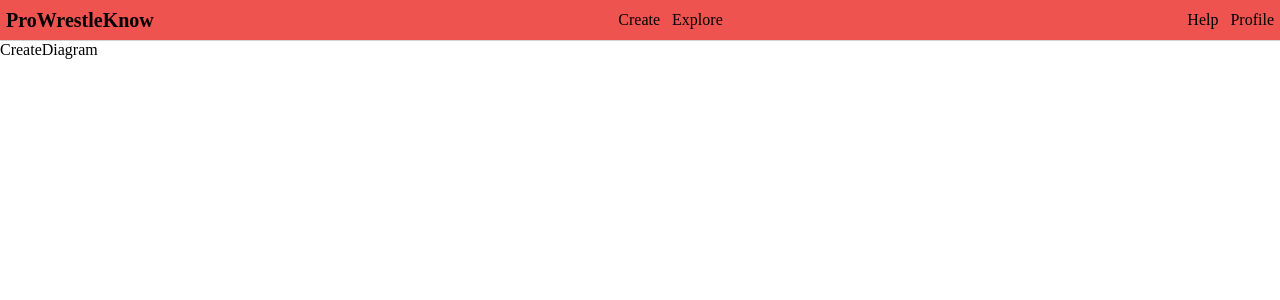
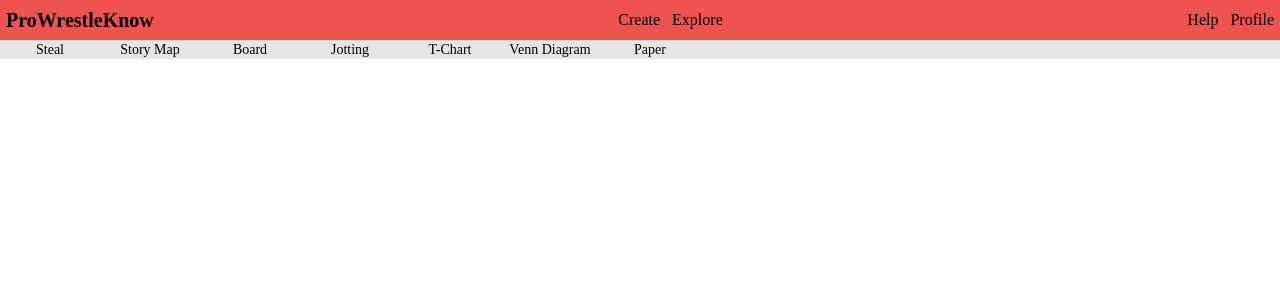
Before and after one commit to bryanmartinez1/prowrestleknow-web, a React (Vite) app in the folder frontend/: page /create/diagram in a window 1280 px wide. Shown: the top 300 px of the page. Built offline with nearby package versions, Linux system fonts and the light colour scheme; a web font is replaced by a local one.

Commit message:
Modal folder added; Options Slider created and added to Diagram create page

```diff
--- /dev/null
+++ b/frontend/src/components/OptionsSlider/OptionsSlider.tsx
@@ -0,0 +1,27 @@
+import Button from '../Buttons/Button'
+import './optionsSlider.css'
+import left_chevron from '../../assests/chevron-left.svg'
+import right_chevron from '../../assests/chevron-right.svg'
+
+type OptionsSliderProps = {
+    options: string[]
+}
+
+function OptionsSlider({options}: OptionsSliderProps) {
+  const buttonStyle: React.CSSProperties = {
+    fontSize: "14px",
+    fontFamily: "Lexend",
+    margin: 0,
+    background: "none",
+    border: "none",
+    width:'100px'
+  };
+
+  return (
+    <div className='optionsSlider'>{options.map((option, index) => {
+        return <Button key = {index} text = {option} style={buttonStyle}/>
+    })}</div>
+  )
+}
+
+export default OptionsSlider
--- /dev/null
+++ b/frontend/src/components/OptionsSlider/optionsSlider.css
@@ -0,0 +1,7 @@
+.optionsSlider {
+    display: flex;
+    flex-direction: row;
+    width: 100%;
+    overflow-x: scroll;
+    background-color: #e5e5e5;
+}
--- a/frontend/src/components/Searchbar/searchbar.css
+++ b/frontend/src/components/Searchbar/searchbar.css
@@ -4,6 +4,8 @@
   box-sizing: border-box;
   display: flex;
   padding: 5px;
+  flex-direction: row;
+  align-items: center;
 }
 .searchIcon {
   width: 30px;
--- a/frontend/src/defaults.ts
+++ b/frontend/src/defaults.ts
@@ -11,3 +11,5 @@ export const exploreTypeOptions: string[] = [
 ];
 export const defaultExploreQuery: string = "";
 export const defaultExploreQueryPlaceholder: string = "Becky Lynch";
+
+export const diagramOptions: string[] = ['Steal', 'Story Map', 'Board', 'Jotting', 'T-Chart', 'Venn Diagram', 'Paper']
--- a/frontend/src/pages/Diagram/Create.tsx
+++ b/frontend/src/pages/Diagram/Create.tsx
@@ -1,5 +1,9 @@
+import OptionsSlider from "../../components/OptionsSlider/OptionsSlider";
+import { diagramOptions } from "../../defaults";
+
 function CreateDiagram() {
-  return <div>CreateDiagram</div>;
+
+  return <div><OptionsSlider options={diagramOptions}/></div>;
 }
 
 export default CreateDiagram;
--- /dev/null
+++ b/frontend/src/pages/Diagram/diagram.css
@@ -0,0 +1,5 @@
+.DiagramPage {
+  flex: 1;
+  overflow-y: auto;
+  box-sizing: border-box;
+}
```
Also changed, not shown: frontend/src/components/Modal/Modal.tsx (added, +9 -0 lines), frontend/src/components/Modal/modal.css (added).
